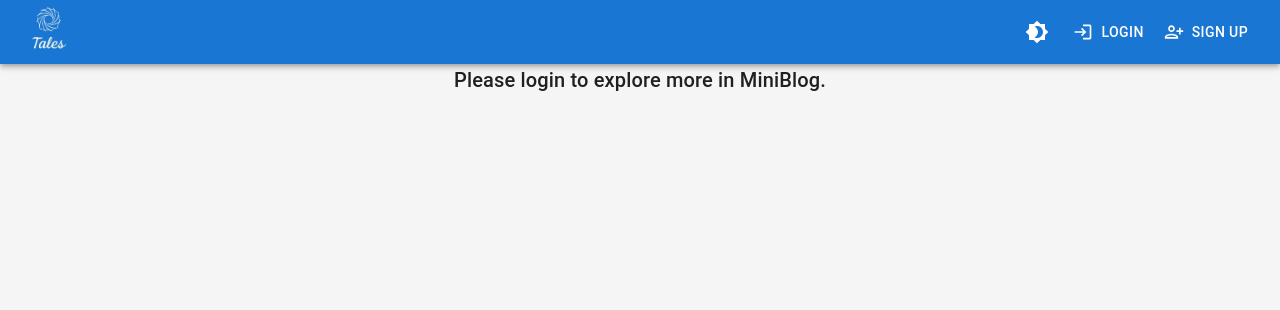
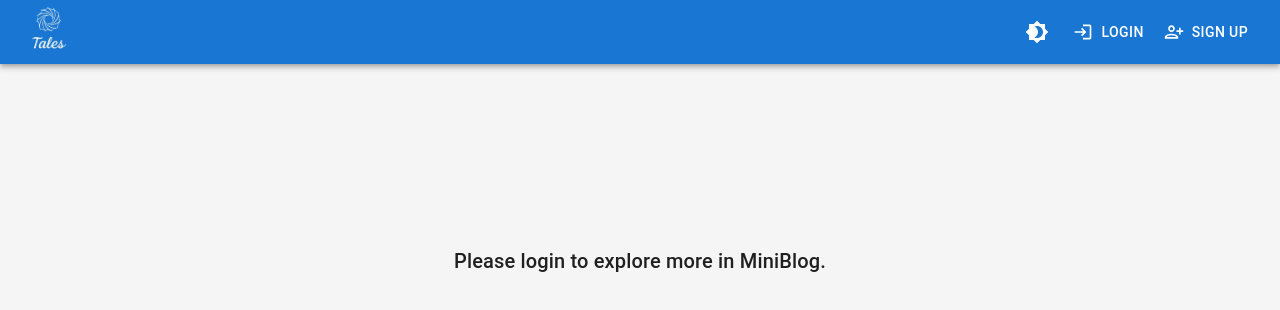
Before and after one commit to GurralaYochana/mini-blogging-platform, a React (Vite) app in the folder frontend/: page / in a window 1280 px wide. Shown: the top 310 px of the page. Built offline with nearby package versions, Linux system fonts and the light colour scheme; no server answers.

Commit message:
Added divider in Home page for better view

```diff
--- a/frontend/src/pages/Home.tsx
+++ b/frontend/src/pages/Home.tsx
@@ -1,5 +1,5 @@
 import { useEffect, useState } from "react";
-import { Typography, Container, Box } from "@mui/material";
+import { Typography, Container, Box, Divider } from "@mui/material";
 import { useAuth } from "../contexts/AuthContext";
 import { Posts } from "../components/Post";
 import { PostsSkeleton } from "../components/Skeletons/PostsSkeleton";
@@ -35,7 +35,13 @@ export default function Home() {
 
   if (!token) {
     return (
-      <Box display="flex" flexDirection="column" alignItems="center">
+      <Box
+        display="flex"
+        flexDirection="column"
+        alignItems="center"
+        height={"50vh"}
+        justifyContent={"center"}
+      >
         <Typography variant="h6" gutterBottom>
           Please login to explore more in MiniBlog.
         </Typography>
@@ -48,6 +54,7 @@ export default function Home() {
       <Typography variant="h4" gutterBottom data-testid="latest-posts-title">
         Latest Posts
       </Typography>
+      <Divider sx={{ mb: "2rem" }} />
 
       {loading && <PostsSkeleton />}
 
```
